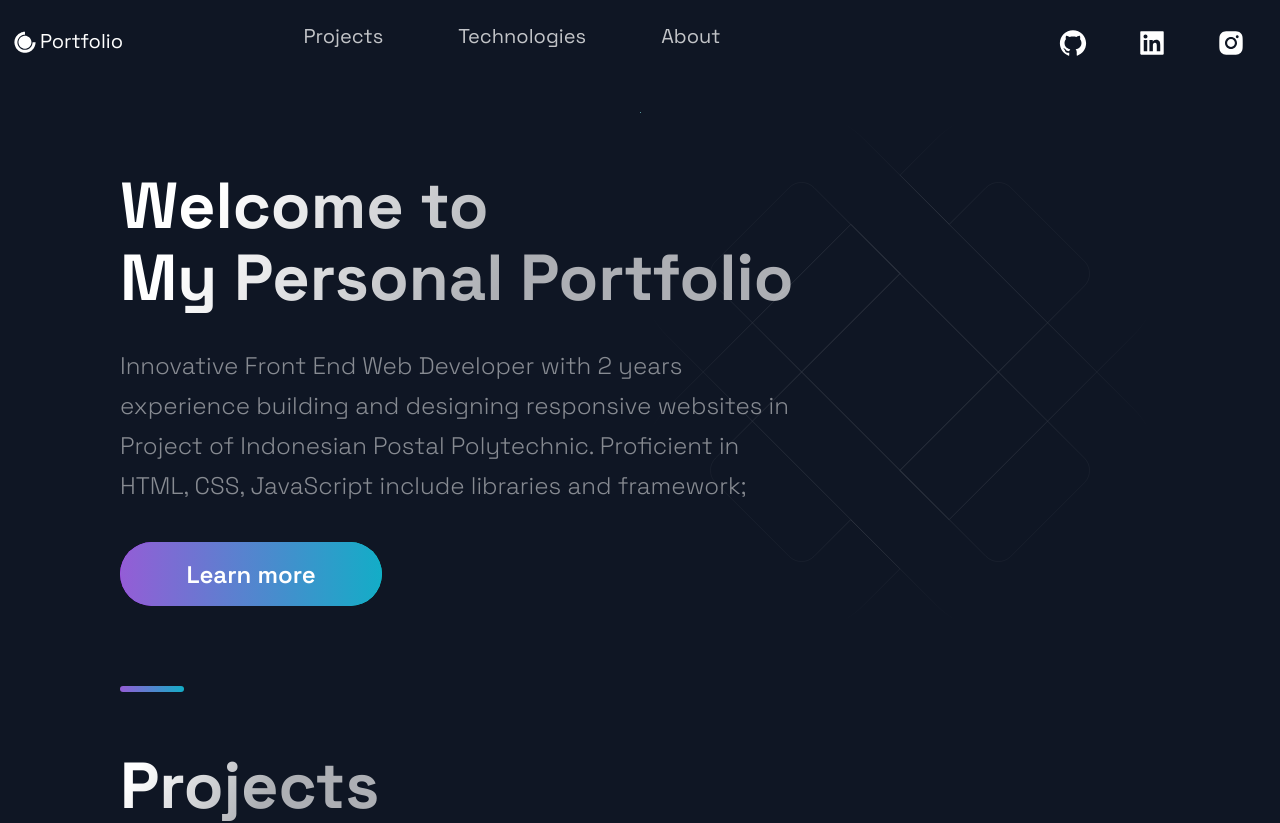
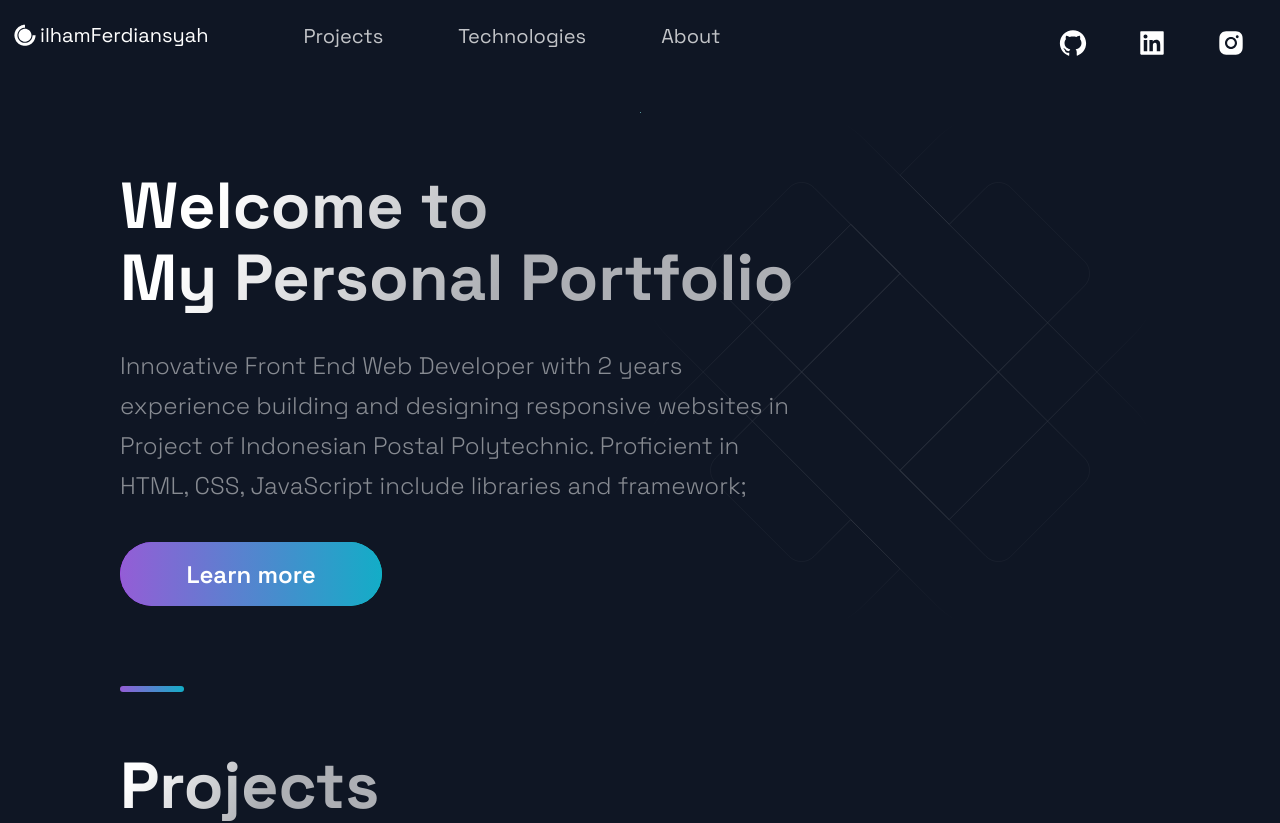
Before and after one commit to Muhammad-Ilham-Ferdiansyah/website-portfolio, a Next.js app: page / in a window 1280 px wide. Shown: the top 823 px of the page. Built offline with nearby package versions, Linux system fonts and the light colour scheme.

Commit message:
Update Navbar Name

```diff
--- a/src/components/Header/Header.js
+++ b/src/components/Header/Header.js
@@ -9,8 +9,8 @@ const Header = () =>  (
   <Container>
     <Div1>
       <Link href="/">
-        <a style={{ display: "flex", alignItems:"center", color:"white", marginBottom:"7px" }}>
-          <DiCssdeck size="3rem"/> <Span>Portfolio</Span>
+        <a style={{ display: "flex", alignItems:"center", color:"white", marginBottom:"20px" }}>
+          <DiCssdeck size="3rem"/> <Span>ilhamFerdiansyah</Span>
         </a>
       </Link>
     </Div1>
```
